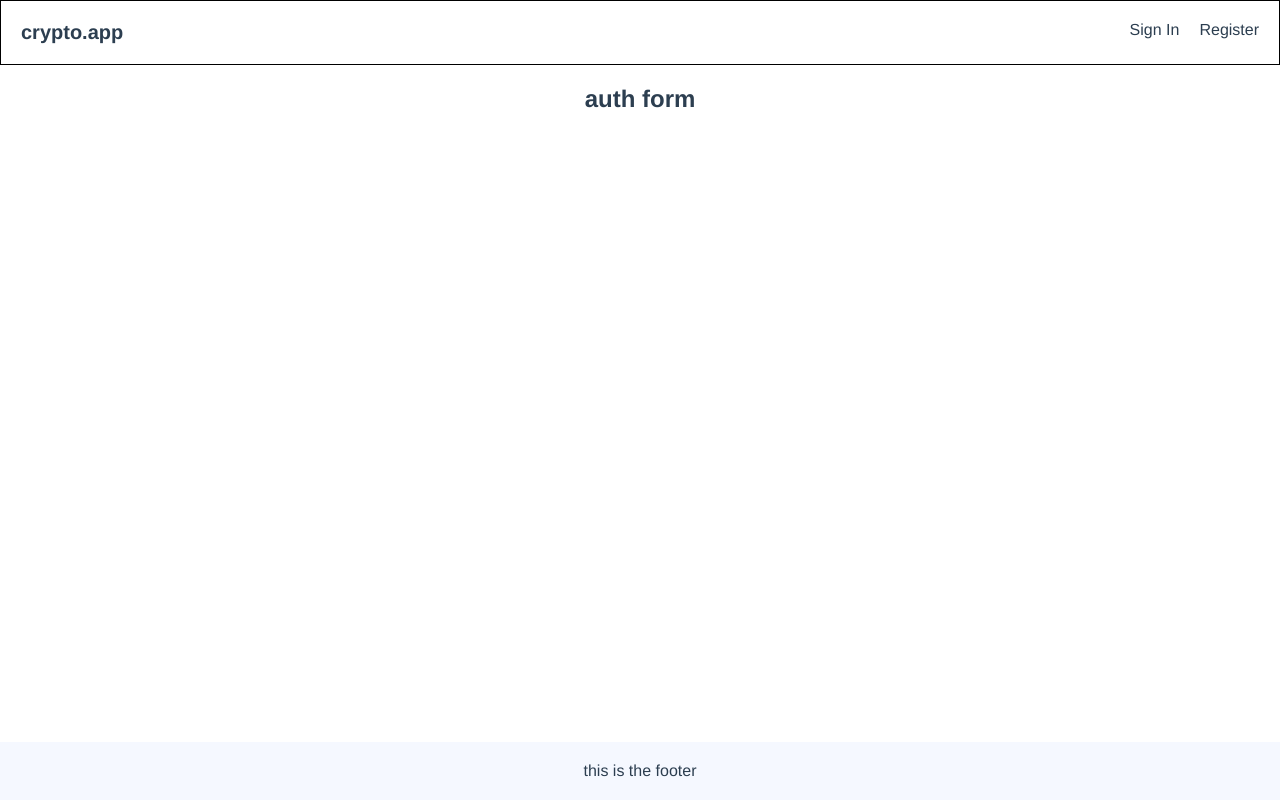
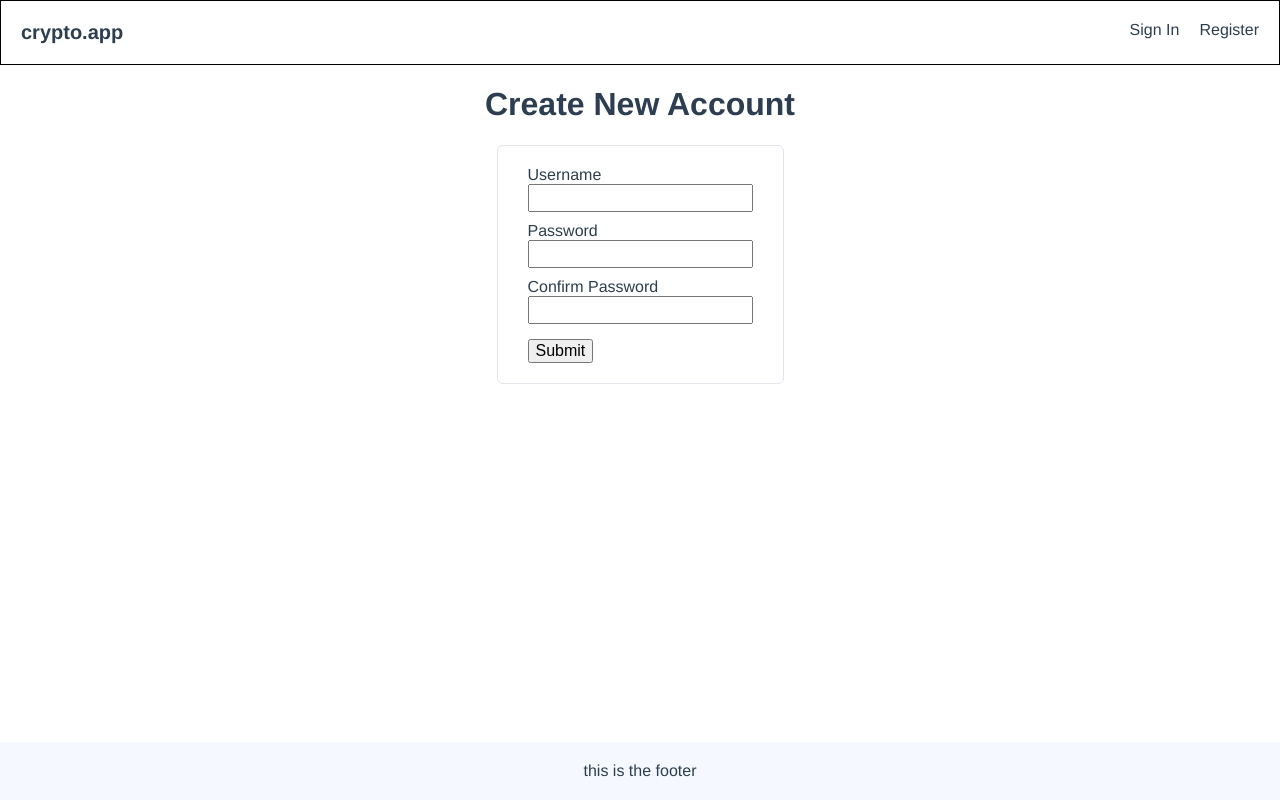
Before and after one commit to apltola/crypto-app, a Vue app in the folder client/: page /auth/register in a window 1280 px wide. Built offline with nearby package versions, Linux system fonts and the light colour scheme.

Commit message:
adding auth form to frontend

```diff
--- a/client/package.json
+++ b/client/package.json
@@ -7,6 +7,7 @@
     "build": "vue-cli-service build"
   },
   "dependencies": {
+    "axios": "^0.20.0",
     "core-js": "^3.6.5",
     "vue": "^2.6.11",
     "vue-router": "^3.2.0",
--- a/client/src/App.vue
+++ b/client/src/App.vue
@@ -1,9 +1,5 @@
 <template>
   <div id="app">
-    <!-- <div id="nav">
-      <router-link to="/">Home</router-link> |
-      <router-link to="/about">About</router-link>
-    </div> -->
     <Header />
     <main class="app-content">
       <router-view />
@@ -47,19 +43,9 @@ body {
     background: #f5f8ff;
     padding: 20px;
   }
-}
 
-#nav {
-  padding: 30px;
-  border: 1px solid black;
-
-  a {
-    font-weight: bold;
-    color: #2c3e50;
-
-    &.router-link-exact-active {
-      color: #42b983;
-    }
+  button {
+    cursor: pointer;
   }
 }
 </style>
--- /dev/null
+++ b/client/src/components/AuthForm.vue
@@ -0,0 +1,77 @@
+<template>
+  <div class="container">
+    <form @submit="onSubmit" class="formi">
+      <label for="username">Username</label>
+      <input type="text" name="username" v-model="username" />
+      <label for="password">Password</label>
+      <input type="password" name="password" v-model="password" />
+      <label v-if="authType === 'register'" for="confirmpw"
+        >Confirm Password</label
+      >
+      <input
+        v-if="authType === 'register'"
+        type="password"
+        name="confirmpw"
+        v-model="confirmPw"
+      />
+      <button type="submit" class="submit">
+        Submit
+      </button>
+    </form>
+  </div>
+</template>
+
+<script>
+export default {
+  name: 'AuthForm',
+
+  props: ['authType'],
+
+  data() {
+    return {
+      username: '',
+      password: '',
+      confirmPw: '',
+    };
+  },
+
+  methods: {
+    onSubmit(e) {
+      e.preventDefault();
+      console.log('submittia');
+      const url =
+        this.authType === 'register' ? '/api/auth/signup' : '/api/auth/signin';
+    },
+  },
+};
+</script>
+
+<style scoped lang="scss">
+.container {
+  display: flex;
+  justify-content: center;
+}
+
+.formi {
+  border: 1px solid #e1e4e8;
+  /* background: #fafafa; */
+  text-align: left;
+  padding: 20px 30px;
+  border-radius: 6px;
+
+  label,
+  input,
+  button {
+    display: block;
+    font-size: 16px;
+  }
+
+  input {
+    margin-bottom: 10px;
+    padding: 3px 7px;
+  }
+}
+.submit {
+  margin-top: 15px;
+}
+</style>
--- a/client/src/router/index.js
+++ b/client/src/router/index.js
@@ -12,15 +12,21 @@ const routes = [
   },
   {
     path: '/auth/signin',
-    name: 'AuthForm',
+    name: 'Signin',
     component: () =>
-      import(/* webpackChunkName: "about" */ '../views/AuthForm.vue'),
+      import(/* webpackChunkName: "about" */ '../views/Signin.vue'),
+    props: {
+      authType: 'signin',
+    },
   },
   {
     path: '/auth/register',
-    name: 'AuthForm',
+    name: 'Register',
     component: () =>
-      import(/* webpackChunkName: "about" */ '../views/AuthForm.vue'),
+      import(/* webpackChunkName: "about" */ '../views/Register.vue'),
+    props: {
+      authType: 'register',
+    },
   },
   {
     path: '/about',
--- a/client/src/views/AuthForm.vue
+++ /dev/null
@@ -1,13 +0,0 @@
-<template>
-  <section>
-    <h1>auth form</h1>
-  </section>
-</template>
-
-<script>
-export default {
-  name: 'AuthForm',
-};
-</script>
-
-<style></style>
--- /dev/null
+++ b/client/src/views/Register.vue
@@ -0,0 +1,20 @@
+<template>
+  <div>
+    <h1>Create New Account</h1>
+    <AuthForm :authType="'register'" />
+  </div>
+</template>
+
+<script>
+import AuthForm from '../components/AuthForm';
+
+export default {
+  name: 'Register',
+
+  components: {
+    AuthForm,
+  },
+};
+</script>
+
+<style scoped></style>
--- /dev/null
+++ b/client/src/views/Signin.vue
@@ -0,0 +1,20 @@
+<template>
+  <div>
+    <h1>Sign In</h1>
+    <AuthForm :authType="'signin'" />
+  </div>
+</template>
+
+<script>
+import AuthForm from '../components/AuthForm';
+
+export default {
+  name: 'Signin',
+
+  components: {
+    AuthForm,
+  },
+};
+</script>
+
+<style scoped></style>
```
Also changed, not shown: 1 other file (tests, documents, lock files or other folders).
